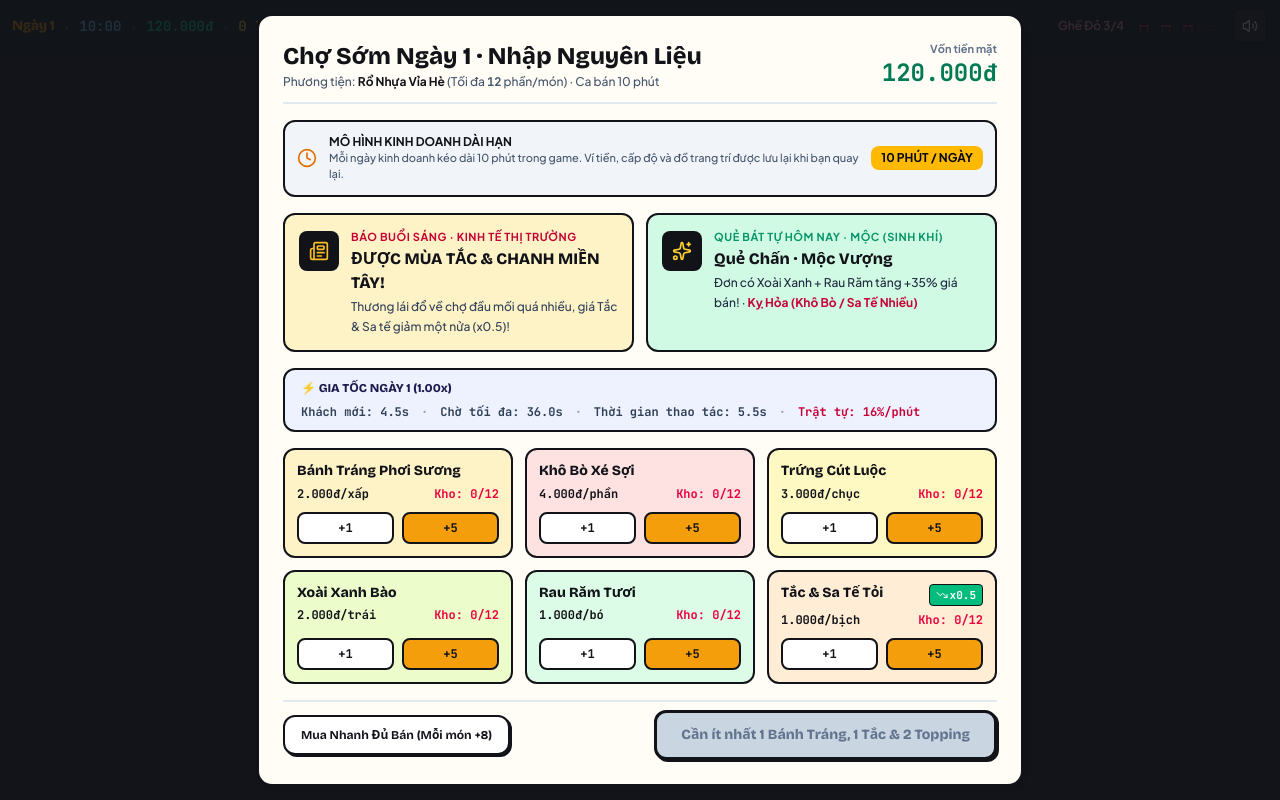
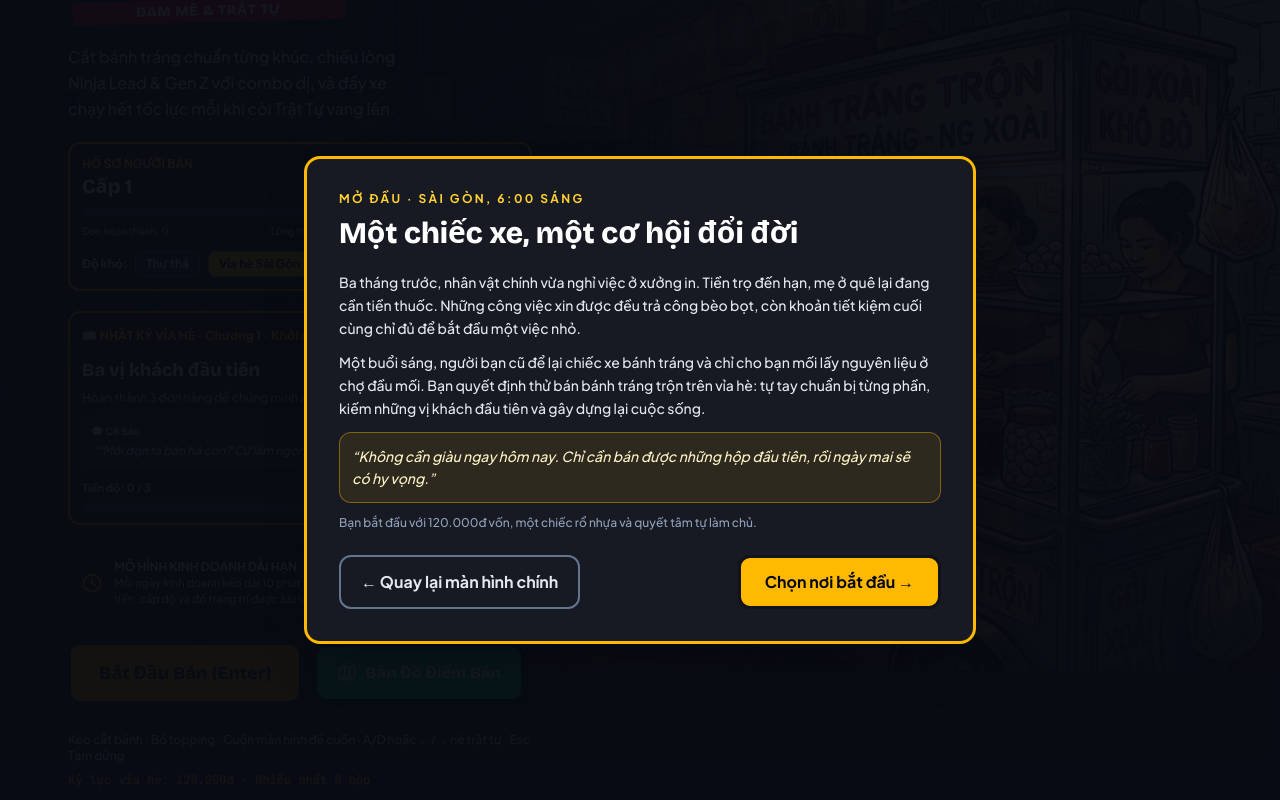
Before and after one commit to leharry21232/gamehaha, a React (Vite) app: page / in a window 1280 px wide. Both pictures are taken after a click on the button "Bắt Đầu Bán (Enter)". Built offline with nearby package versions, Linux system fonts and the light colour scheme.

Commit message:
feat: add story intro and vendor location map

```diff
--- a/src/App.tsx
+++ b/src/App.tsx
@@ -491,6 +491,10 @@ export default function App() {
   const engineRef = useRef<GameEngine | null>(null);
 
   const [hud, setHud] = useState<GameHudSnapshot>(INITIAL_HUD);
+  const [onboardingStep, setOnboardingStep] = useState<'STORY' | 'MAP' | null>(null);
+  const [selectedVendorSpot, setSelectedVendorSpot] = useState(() => {
+    try { return localStorage.getItem('banhtrang_vendor_spot_v1') || 'CHO_BEN_THANH'; } catch { return 'CHO_BEN_THANH'; }
+  });
   const [bestRecord, setBestRecord] = useState<BestRecord>(() => loadBestRecord());
   const [heroImgFailed, setHeroImgFailed] = useState(false);
   const [draggingSquadId, setDraggingSquadId] = useState<string | null>(null);
@@ -586,7 +590,7 @@ export default function App() {
     const onKey = (e: KeyboardEvent) => {
       if (hud.screen === 'TITLE_MENU' && (e.code === 'Enter' || e.code === 'Space')) {
         e.preventDefault();
-        engineRef.current?.startNewGame();
+        setOnboardingStep('STORY');
         return;
       }
       if (hud.screen === 'PLAYING' && hud.checkout.active && !hud.shopOpen) {
@@ -621,7 +625,7 @@ export default function App() {
   }, [hud.screen, hud.checkout.active, hud.shopOpen]);
 
   const handleStart = () => {
-    engineRef.current?.startNewGame();
+    setOnboardingStep('STORY');
   };
 
   const handleTogglePause = () => {
@@ -913,6 +917,63 @@ export default function App() {
         </div>
       )}
 
+      {/* STORY INTRO + REAL VENDOR LOCATION SELECTOR */}
+      {onboardingStep && (
+        <div className="absolute inset-0 z-[60] flex items-center justify-center overflow-y-auto bg-[#080B12]/95 p-4 allow-touch-scroll">
+          {onboardingStep === 'STORY' ? (
+            <div className="w-full max-w-2xl rounded-2xl border-[3px] border-amber-400 bg-[#171923] p-6 sm:p-8 shadow-2xl">
+              <p className="text-xs font-extrabold tracking-[0.2em] text-amber-300">MỞ ĐẦU · SÀI GÒN, 6:00 SÁNG</p>
+              <h2 className="mt-2 font-display text-3xl font-extrabold text-white">Một chiếc xe, một cơ hội đổi đời</h2>
+              <div className="mt-5 space-y-3 text-sm leading-relaxed text-slate-200">
+                <p>Ba tháng trước, nhân vật chính vừa nghỉ việc ở xưởng in. Tiền trọ đến hạn, mẹ ở quê lại đang cần tiền thuốc. Những công việc xin được đều trả công bèo bọt, còn khoản tiết kiệm cuối cùng chỉ đủ để bắt đầu một việc nhỏ.</p>
+                <p>Một buổi sáng, người bạn cũ để lại chiếc xe bánh tráng và chỉ cho bạn mối lấy nguyên liệu ở chợ đầu mối. Bạn quyết định thử bán bánh tráng trộn trên vỉa hè: tự tay chuẩn bị từng phần, kiếm những vị khách đầu tiên và gây dựng lại cuộc sống.</p>
+                <p className="rounded-xl border border-amber-400/40 bg-amber-400/10 p-3 text-amber-100 italic">“Không cần giàu ngay hôm nay. Chỉ cần bán được những hộp đầu tiên, rồi ngày mai sẽ có hy vọng.”</p>
+                <p className="text-xs text-slate-400">Bạn bắt đầu với 120.000đ vốn, một chiếc rổ nhựa và quyết tâm tự làm chủ.</p>
+              </div>
+              <div className="mt-6 flex flex-wrap justify-between gap-3">
+                <button type="button" onClick={() => setOnboardingStep(null)} className="rounded-xl border-2 border-slate-500 px-5 py-3 font-bold text-slate-200 hover:bg-slate-700">← Quay lại màn hình chính</button>
+                <button type="button" onClick={() => setOnboardingStep('MAP')} className="rounded-xl border-[3px] border-[#111318] bg-amber-400 px-6 py-3 font-extrabold text-slate-950 hover:bg-amber-300">Chọn nơi bắt đầu →</button>
+              </div>
+            </div>
+          ) : (
+            <div className="w-full max-w-3xl rounded-2xl border-[3px] border-emerald-400 bg-[#171923] p-5 sm:p-7 shadow-2xl">
+              <div className="flex items-start justify-between gap-3">
+                <div><p className="text-xs font-extrabold tracking-widest text-emerald-300">BẢN ĐỒ SÀI GÒN</p><h2 className="mt-1 font-display text-2xl font-extrabold">Chọn chỗ dựng xe bán hàng</h2><p className="mt-1 text-xs text-slate-300">Chọn một khu vực để bắt đầu. Bạn có thể đổi vị trí trước mỗi ngày kinh doanh.</p></div>
+                <button type="button" onClick={() => setOnboardingStep(hud.screen === 'TITLE_MENU' ? 'STORY' : null)} className="rounded-lg border border-slate-500 px-3 py-2 text-sm font-bold">← Quay lại</button>
+              </div>
+              <div className="relative mt-5 h-56 overflow-hidden rounded-xl border-2 border-slate-500 bg-[linear-gradient(35deg,#1f493d_0%,#284c43_35%,#243b50_36%,#243b50_62%,#344a38_63%,#1f493d_100%)]">
+                <div className="absolute inset-0 opacity-30" style={{backgroundImage:'linear-gradient(90deg,transparent 48%,#cbd5e1 49%,#cbd5e1 51%,transparent 52%),linear-gradient(0deg,transparent 48%,#cbd5e1 49%,#cbd5e1 51%,transparent 52%)',backgroundSize:'90px 90px'}} />
+                <span className="absolute left-[8%] top-[12%] text-[10px] font-bold text-white">KÊNH NHIÊU LỘC</span><span className="absolute right-[8%] bottom-[10%] text-[10px] font-bold text-white">TRUNG TÂM SÀI GÒN</span>
+                {[
+                  {id:'CONG_VIEN',name:'Công viên 23/9',x:'18%',y:'62%',traffic:'Khách ổn định',rent:'15.000đ/ngày',risk:'Ít cạnh tranh'},
+                  {id:'DAI_HOC',name:'Khu đại học',x:'48%',y:'18%',traffic:'Đông sinh viên',rent:'20.000đ/ngày',risk:'Cạnh tranh vừa'},
+                  {id:'CHO_BEN_THANH',name:'Chợ Bến Thành',x:'75%',y:'38%',traffic:'Rất đông khách',rent:'30.000đ/ngày',risk:'Cạnh tranh cao'},
+                  {id:'NGA_TU',name:'Ngã tư Hàng Xanh',x:'80%',y:'75%',traffic:'Nhiều người đi đường',rent:'22.000đ/ngày',risk:'Rủi ro trật tự vừa'},
+                  {id:'PHO_DI_BO',name:'Phố đi bộ Nguyễn Huệ',x:'48%',y:'72%',traffic:'Khách đông buổi tối',rent:'35.000đ/ngày',risk:'Rủi ro cao'},
+                ].map((spot) => (
+                  <button key={spot.id} type="button" onClick={() => setSelectedVendorSpot(spot.id)} style={{left:spot.x,top:spot.y}} className={`absolute -translate-x-1/2 -translate-y-1/2 rounded-full border-2 px-2.5 py-1.5 text-[10px] font-extrabold shadow-lg ${selectedVendorSpot===spot.id?'border-amber-300 bg-amber-400 text-slate-950 scale-110':'border-white bg-slate-900/90 text-white'}`} aria-pressed={selectedVendorSpot===spot.id}>📍 {spot.name}</button>
+                ))}
+              </div>
+              {(() => {
+                const spots = [
+                  {id:'CONG_VIEN',name:'Công viên 23/9',traffic:'Khách ổn định',rent:'15.000đ/ngày',risk:'Ít cạnh tranh'},
+                  {id:'DAI_HOC',name:'Khu đại học',traffic:'Đông sinh viên',rent:'20.000đ/ngày',risk:'Cạnh tranh vừa'},
+                  {id:'CHO_BEN_THANH',name:'Chợ Bến Thành',traffic:'Rất đông khách',rent:'30.000đ/ngày',risk:'Cạnh tranh cao'},
+                  {id:'NGA_TU',name:'Ngã tư Hàng Xanh',traffic:'Nhiều người đi đường',rent:'22.000đ/ngày',risk:'Rủi ro trật tự vừa'},
+                  {id:'PHO_DI_BO',name:'Phố đi bộ Nguyễn Huệ',traffic:'Khách đông buổi tối',rent:'35.000đ/ngày',risk:'Rủi ro cao'},
+                ];
+                const chosen = spots.find((spot) => spot.id === selectedVendorSpot) ?? spots[2];
+                return <div className="mt-4 rounded-xl border border-emerald-400/50 bg-emerald-400/10 p-4"><p className="font-extrabold text-emerald-200">{chosen.name}</p><p className="mt-1 text-xs text-slate-200">{chosen.traffic} · {chosen.risk}</p><p className="mt-1 text-sm font-bold text-amber-300">Chi phí chỗ dự kiến: {chosen.rent}</p></div>;
+              })()}
+              <div className="mt-5 flex flex-wrap justify-between gap-3">
+                <button type="button" onClick={() => setOnboardingStep(hud.screen === 'TITLE_MENU' ? 'STORY' : null)} className="rounded-xl border-2 border-slate-500 px-5 py-3 font-bold text-slate-200 hover:bg-slate-700">← Quay lại</button>
+                <button type="button" onClick={() => { try { localStorage.setItem('banhtrang_vendor_spot_v1', selectedVendorSpot); } catch {} setOnboardingStep(null); if (hud.screen === 'TITLE_MENU') engineRef.current?.startNewGame(); }} className="rounded-xl border-[3px] border-[#111318] bg-emerald-400 px-6 py-3 font-extrabold text-slate-950 hover:bg-emerald-300">{hud.screen === 'TITLE_MENU' ? 'Xác nhận địa điểm & vào chợ →' : 'Lưu địa điểm này'}</button>
+              </div>
+            </div>
+          )}
+        </div>
+      )}
+
       {/* TITLE SCREEN */}
       {hud.screen === 'TITLE_MENU' && (
         <div className="safe-inset-container absolute inset-0 z-20 flex items-center overflow-y-auto allow-touch-scroll bg-[#181920]">
@@ -1097,18 +1158,12 @@ export default function App() {
               </button>
               <button
                 type="button"
-                onClick={() => engineRef.current?.openCityTycoon()}
+                onClick={() => setOnboardingStep('MAP')}
                 className="flex items-center gap-2 px-5 py-3.5 rounded-xl bg-[#10B981] hover:bg-[#34D399] text-white font-display font-extrabold text-base border-[3px] border-[#111318] comic-shadow transition-transform hover:-translate-y-0.5 active:translate-y-0.5 whitespace-nowrap shrink-0 cursor-pointer"
               >
                 <MapIcon className="w-5 h-5" />
-                <span>Bản Đồ Đội Nhóm (16 NV)</span>
+                <span>Bản Đồ Điểm Bán</span>
               </button>
-              <a
-                href="/banh-trang-master.html"
-                className="flex items-center gap-2 px-5 py-3.5 rounded-xl bg-[#38BDF8] hover:bg-[#7DD3FC] text-[#111318] font-display font-extrabold text-base border-[3px] border-[#111318] comic-shadow transition-transform hover:-translate-y-0.5 active:translate-y-0.5 whitespace-nowrap shrink-0 cursor-pointer"
-              >
-                <span>Bánh Tráng Master (2D Lab)</span>
-              </a>
             </div>
 
             {/* Single flat control-hint line + personal best */}
@@ -1143,6 +1198,7 @@ export default function App() {
                   <h2 className="font-display font-extrabold text-2xl text-[#111318]">
                     Chợ Sớm Ngày {hud.day} · Nhập Nguyên Liệu
                   </h2>
+                  <div className="mt-1 flex flex-wrap items-center gap-2 text-xs text-slate-600"><span>📍 Điểm bán: <strong className="text-emerald-800">{({CONG_VIEN:'Công viên 23/9',DAI_HOC:'Khu đại học',CHO_BEN_THANH:'Chợ Bến Thành',NGA_TU:'Ngã tư Hàng Xanh',PHO_DI_BO:'Phố đi bộ Nguyễn Huệ'} as Record<string,string>)[selectedVendorSpot] || 'Chợ Bến Thành'}</strong></span><button type="button" onClick={() => setOnboardingStep('MAP')} className="rounded-md border border-emerald-700 px-2 py-1 font-bold text-emerald-800">Đổi vị trí</button><button type="button" onClick={() => engineRef.current?.returnToTitle()} className="rounded-md border border-slate-500 px-2 py-1 font-bold text-slate-700">← Quay lại menu</button></div>
                   <p className="text-xs text-slate-600 mt-0.5">
                     Phương tiện: <strong className="text-[#111318]">{vehicleMeta.name}</strong> (Tối đa{' '}
                     <span className="font-mono-tabular font-bold">{hud.maxStockPerItem}</span> phần/món) ·{' '}
```
